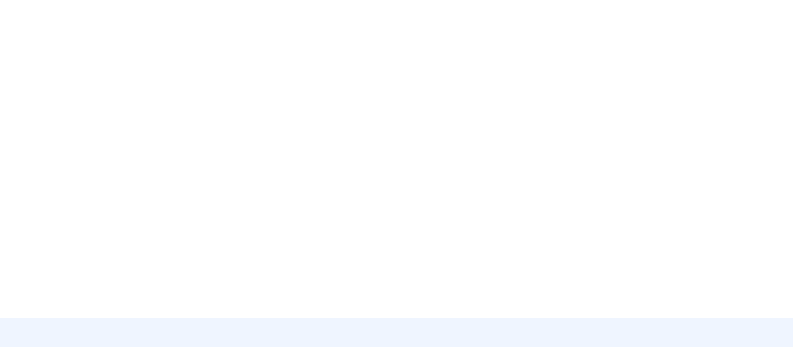
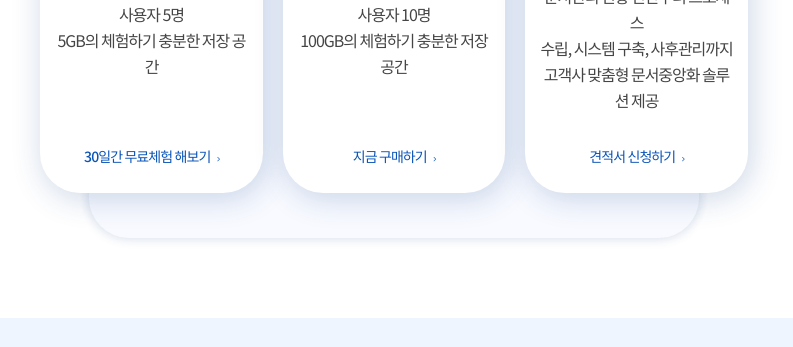
Before and after one commit to keembloo/CloudiumBox, a website: page index.html in a window 1280 px wide. Shown: the part 609-956 px from the top of the page, without its empty margins (246-1039 px from the left). Drawn offline with nearby package versions, Linux system fonts and the light colour scheme; files that its build step writes are made by us from their sources; a web font is replaced by a local one.

Commit message:
feat : Add charge animation

```diff
--- a/index.html
+++ b/index.html
@@ -17,6 +17,7 @@
       crossorigin="anonymous"
     ></script>
     <script src="./js/dialog.js" defer></script>
+    <script src="./js/charge.js" defer></script>
   </head>
   <body>
     <section class="charge">
--- /dev/null
+++ b/js/charge.js
@@ -0,0 +1,10 @@
+const charge = document.querySelector('.charge');
+
+function addClassOnScroll() {
+    if (charge.getBoundingClientRect().top <= window.innerHeight) {
+        charge.classList.add('is-active');
+        window.removeEventListener('scroll', addClassOnScroll);
+    }
+}
+
+window.addEventListener('scroll', addClassOnScroll);
```
